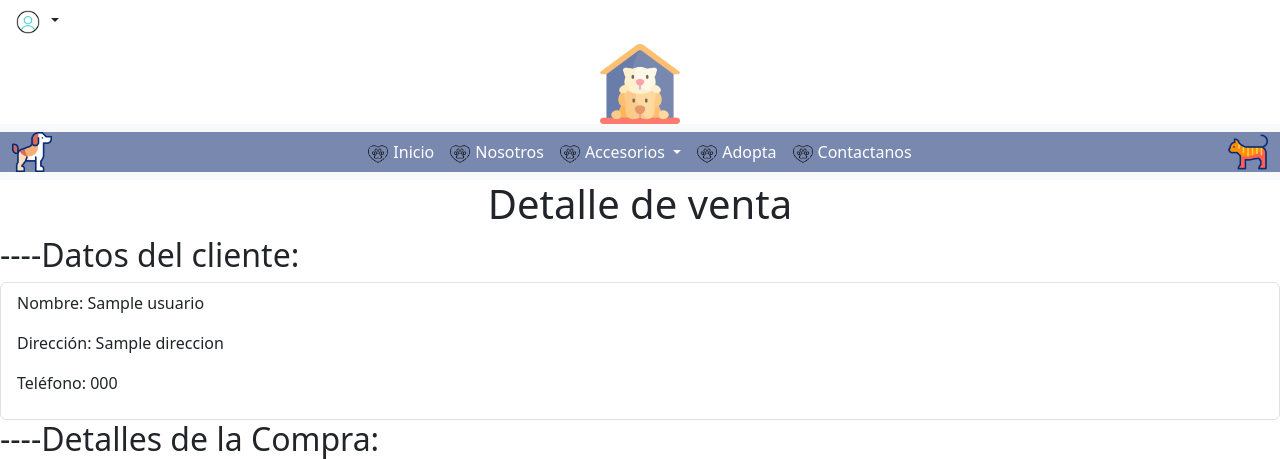
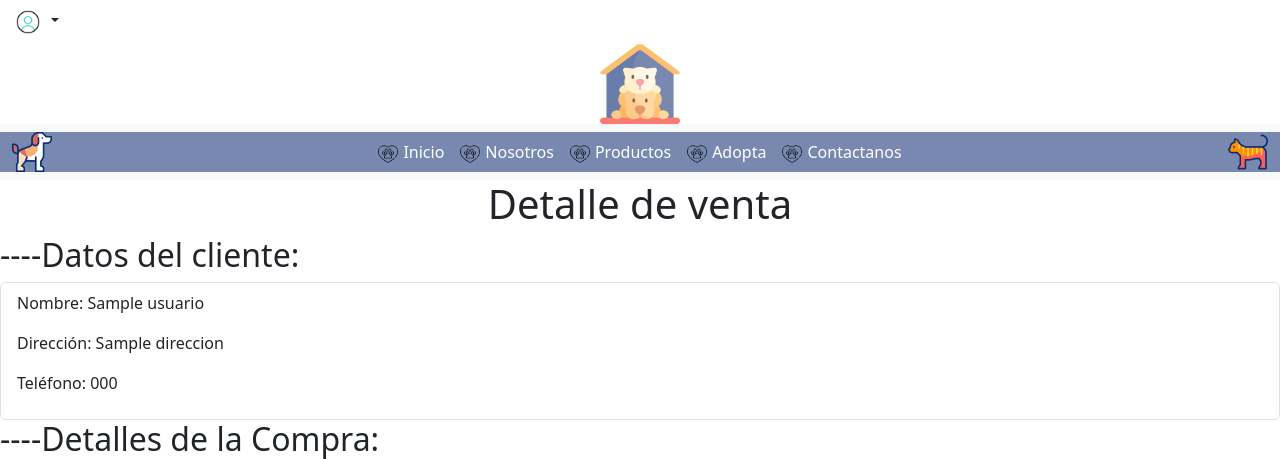
Before and after one commit to Karol3Navarro/Prueba_3_PGY3121_001D_Dayana_Alvarez_Karol_Navarro, a Django app: template productos/templates/productos/checkout.html in a window 1280 px wide. Shown: the top 459 px of the page. Run offline with Django 3.2, Linux system fonts and the light colour scheme; the template is opened without the code that fills it: most values are stand-ins (such as "Sample title", 1, 10 or a date in 2020); grey boxes marked "Sample" are stand-in pictures.

Commit message:
Productos

```diff
--- a/productos/templates/productos/adopta.html
+++ b/productos/templates/productos/adopta.html
@@ -64,7 +64,7 @@
                         </li>
                         <li class="nav-item">
                             <a class="nav-link active" aria-current="page" href="{% url 'nuevos_prod' %}" style="color:white;">
-                                <img src="{% static 'img/animales (1).png' %}" alt="Ver todo" style="height: 20px; margin-right: 5px;">Nuevos Productos
+                                <img src="{% static 'img/animales (1).png' %}" alt="Ver todo" style="height: 20px; margin-right: 5px;">Productos
                             </a>
                         </li>
                         <li class="nav-item">
--- a/productos/templates/productos/carrito.html
+++ b/productos/templates/productos/carrito.html
@@ -65,7 +65,7 @@
                         </li>
                         <li class="nav-item">
                             <a class="nav-link active" aria-current="page" href="{% url 'nuevos_prod' %}" style="color:white;">
-                                <img src="{% static 'img/animales (1).png' %}" alt="Ver todo" style="height: 20px; margin-right: 5px;">Nuevos Productos
+                                <img src="{% static 'img/animales (1).png' %}" alt="Ver todo" style="height: 20px; margin-right: 5px;">Productos
                             </a>
                         </li>
                         <li class="nav-item">
--- a/productos/templates/productos/checkout.html
+++ b/productos/templates/productos/checkout.html
@@ -10,6 +10,7 @@
     <title>Checkout</title>
 </head>
 <body>
+    <!--Barra principal-->
     <header>
         <div class="contendorBoton2">
             <!--Login y Carrito-->
@@ -62,16 +63,10 @@
                                 <img src="{% static 'img/animales (1).png' %}" alt="Ver todo" style="height: 20px; margin-right: 5px;">Nosotros
                             </a>
                         </li>
-                        <li class="nav-item dropdown">
-                            <a class="nav-link dropdown-toggle" href="accesorios.html" role="button" data-bs-toggle="dropdown" aria-expanded="false" style="color: white;">
-                                <img src=" {% static 'img/animales (1).png'%}" alt="Adornos" style="height: 20px; margin-right: 5px;">Accesorios
+                        <li class="nav-item">
+                            <a class="nav-link active" aria-current="page" href="{% url 'nuevos_prod' %}" style="color:white;">
+                                <img src="{% static 'img/animales (1).png' %}" alt="Ver todo" style="height: 20px; margin-right: 5px;">Productos
                             </a>
-                            <ul class="dropdown-menu" style="background-color:#7888AF;">
-                                <li><a class="dropdown-item" href="{% url 'bandana' %}" style="color: white;">Bandana</a></li>
-                                <li><a class="dropdown-item" href="{% url 'correa' %}" style="color: white;">Correas</a></li>
-                                <li><a class="dropdown-item" href="{% url 'identificacion' %}" style="color: white;">Identificaciones</a></li>
-                                <li><a class="dropdown-item" href="{% url 'nuevos_prod' %}" style="color: white;">Nuevos productos</a></li>
-                            </ul>
                         </li>
                         <li class="nav-item">
                             <a class="nav-link" href="{% url 'adopta' %}" style="color: white;">
@@ -88,6 +83,8 @@
                 <img src=" {% static 'img/gato.png'%}" alt="" width="40" height="40" style="background-position: center;">
             </div>
         </nav>
+        <!--Carrito de compras barra desplegable-->
+
     </header>
    <center> <h1>Detalle de venta</h1></center>
 
--- a/productos/templates/productos/contacto.html
+++ b/productos/templates/productos/contacto.html
@@ -65,7 +65,7 @@
                         </li>
                         <li class="nav-item">
                             <a class="nav-link active" aria-current="page" href="{% url 'nuevos_prod' %}" style="color:white;">
-                                <img src="{% static 'img/animales (1).png' %}" alt="Ver todo" style="height: 20px; margin-right: 5px;">Nuevos Productos
+                                <img src="{% static 'img/animales (1).png' %}" alt="Ver todo" style="height: 20px; margin-right: 5px;">Productos
                             </a>
                         </li>
                         <li class="nav-item">
--- a/productos/templates/productos/index.html
+++ b/productos/templates/productos/index.html
@@ -65,7 +65,7 @@
                         </li>
                         <li class="nav-item">
                             <a class="nav-link active" aria-current="page" href="{% url 'nuevos_prod' %}" style="color:white;">
-                                <img src="{% static 'img/animales (1).png' %}" alt="Ver todo" style="height: 20px; margin-right: 5px;">Nuevos Productos
+                                <img src="{% static 'img/animales (1).png' %}" alt="Ver todo" style="height: 20px; margin-right: 5px;">Productos
                             </a>
                         </li>
                         <li class="nav-item">
--- a/productos/templates/productos/ingresar_datos.html
+++ b/productos/templates/productos/ingresar_datos.html
@@ -65,7 +65,7 @@
                         </li>
                         <li class="nav-item">
                             <a class="nav-link active" aria-current="page" href="{% url 'nuevos_prod' %}" style="color:white;">
-                                <img src="{% static 'img/animales (1).png' %}" alt="Ver todo" style="height: 20px; margin-right: 5px;">Nuevos Productos
+                                <img src="{% static 'img/animales (1).png' %}" alt="Ver todo" style="height: 20px; margin-right: 5px;">Productos
                             </a>
                         </li>
                         <li class="nav-item">
--- a/productos/templates/productos/nosotros.html
+++ b/productos/templates/productos/nosotros.html
@@ -64,7 +64,7 @@
                         </li>
                         <li class="nav-item">
                             <a class="nav-link active" aria-current="page" href="{% url 'nuevos_prod' %}" style="color:white;">
-                                <img src="{% static 'img/animales (1).png' %}" alt="Ver todo" style="height: 20px; margin-right: 5px;">Nuevos Productos
+                                <img src="{% static 'img/animales (1).png' %}" alt="Ver todo" style="height: 20px; margin-right: 5px;">Productos
                             </a>
                         </li>
                         <li class="nav-item">
--- a/productos/templates/productos/nuevos_prod.html
+++ b/productos/templates/productos/nuevos_prod.html
@@ -64,7 +64,7 @@
                         </li>
                         <li class="nav-item">
                             <a class="nav-link active" aria-current="page" href="{% url 'nuevos_prod' %}" style="color:white;">
-                                <img src="{% static 'img/animales (1).png' %}" alt="Ver todo" style="height: 20px; margin-right: 5px;">Nuevos Productos
+                                <img src="{% static 'img/animales (1).png' %}" alt="Ver todo" style="height: 20px; margin-right: 5px;">Productos
                             </a>
                         </li>
                         <li class="nav-item">
@@ -85,7 +85,6 @@
         <!--Carrito de compras barra desplegable-->
 
     </header>
-
     {% csrf_token %}
     <h1 class="text-center mt-3 mb-5">Nuestros Productos</h1>
 
--- a/productos/templates/productos/registro.html
+++ b/productos/templates/productos/registro.html
@@ -65,7 +65,7 @@
                         </li>
                         <li class="nav-item">
                             <a class="nav-link active" aria-current="page" href="{% url 'nuevos_prod' %}" style="color:white;">
-                                <img src="{% static 'img/animales (1).png' %}" alt="Ver todo" style="height: 20px; margin-right: 5px;">Nuevos Productos
+                                <img src="{% static 'img/animales (1).png' %}" alt="Ver todo" style="height: 20px; margin-right: 5px;">Productos
                             </a>
                         </li>
                         <li class="nav-item">
--- a/productos/templates/productos/socio.html
+++ b/productos/templates/productos/socio.html
@@ -65,7 +65,7 @@
                         </li>
                         <li class="nav-item">
                             <a class="nav-link active" aria-current="page" href="{% url 'nuevos_prod' %}" style="color:white;">
-                                <img src="{% static 'img/animales (1).png' %}" alt="Ver todo" style="height: 20px; margin-right: 5px;">Nuevos Productos
+                                <img src="{% static 'img/animales (1).png' %}" alt="Ver todo" style="height: 20px; margin-right: 5px;">Productos
                             </a>
                         </li>
                         <li class="nav-item">
--- a/productos/templates/productos/ver_carrito.html
+++ b/productos/templates/productos/ver_carrito.html
@@ -65,7 +65,7 @@
                         </li>
                         <li class="nav-item">
                             <a class="nav-link active" aria-current="page" href="{% url 'nuevos_prod' %}" style="color:white;">
-                                <img src="{% static 'img/animales (1).png' %}" alt="Ver todo" style="height: 20px; margin-right: 5px;">Nuevos Productos
+                                <img src="{% static 'img/animales (1).png' %}" alt="Ver todo" style="height: 20px; margin-right: 5px;">Productos
                             </a>
                         </li>
                         <li class="nav-item">
```
Also changed, not shown: db.sqlite3.
